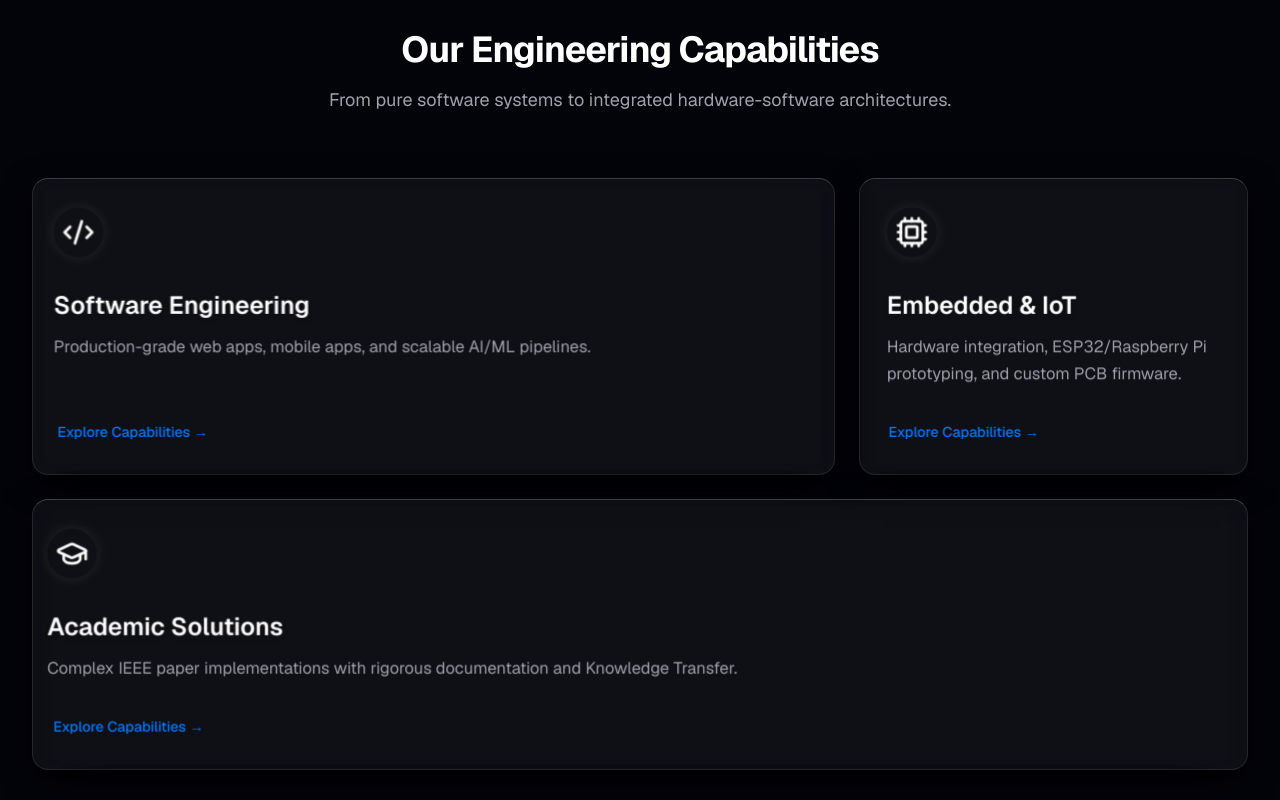
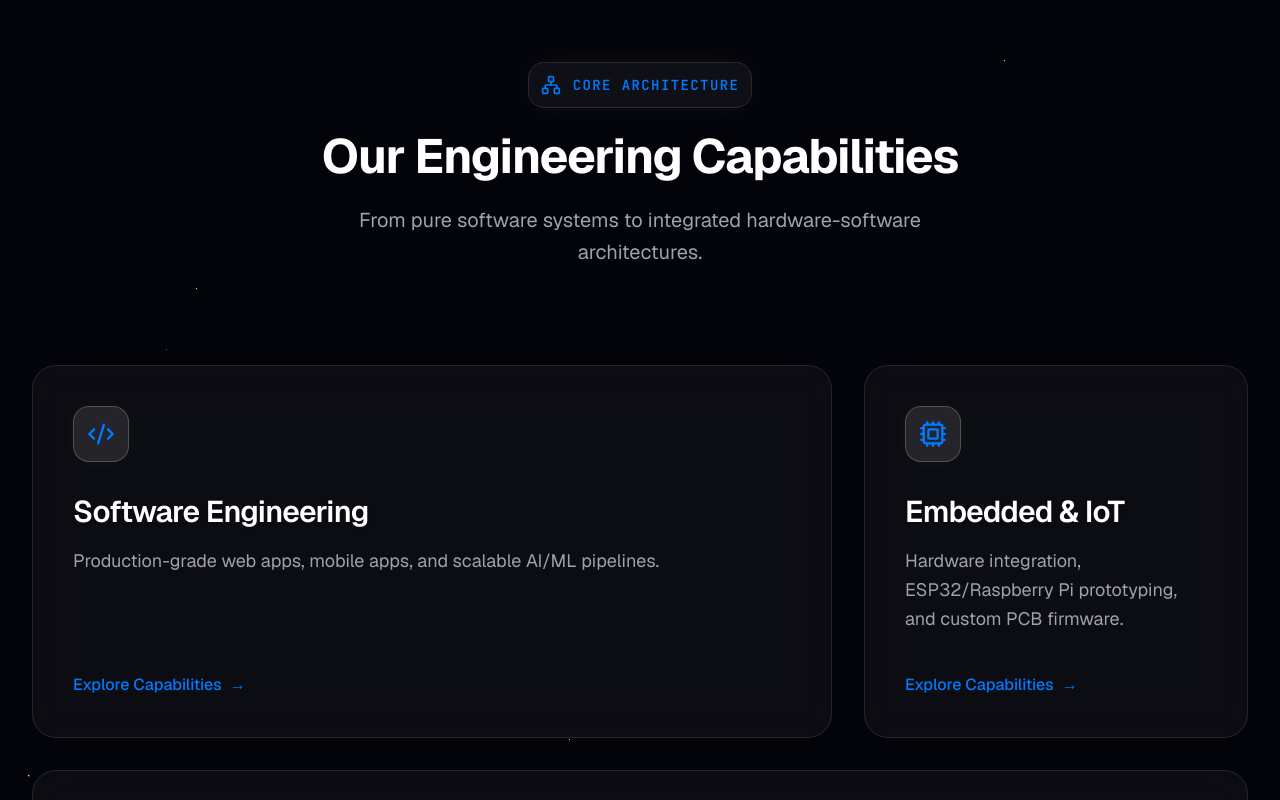
Before and after one commit to MrMagner/KriveonTech, a Next.js app: page / in a window 1280 px wide. Shown: the part 900-1700 px from the top of the page. Built offline with nearby package versions, Linux system fonts and the light colour scheme.

Commit message:
fourth commit

```diff
--- /dev/null
+++ b/components/sections/Scene.tsx
@@ -0,0 +1,60 @@
+"use client";
+
+import { useRef } from "react";
+import { useFrame } from "@react-three/fiber";
+import { Stars, PerspectiveCamera } from "@react-three/drei";
+import * as THREE from "three";
+
+/**
+ * Clean, theme-aligned 3D background.
+ * Uses a subtle particle field that reacts gently to mouse movement.
+ */
+export function Scene() {
+  const groupRef = useRef<THREE.Group>(null);
+  const mousePosition = useRef({ x: 0, y: 0 });
+
+  useFrame((state, delta) => {
+    // Smoothly interpolate mouse position for a subtle parallax effect
+    mousePosition.current.x = THREE.MathUtils.lerp(
+      mousePosition.current.x,
+      (state.mouse.x * Math.PI) / 20,
+      0.05
+    );
+    mousePosition.current.y = THREE.MathUtils.lerp(
+      mousePosition.current.y,
+      (state.mouse.y * Math.PI) / 20,
+      0.05
+    );
+
+    if (groupRef.current) {
+      // Subtle rotation based on mouse
+      groupRef.current.rotation.x = -mousePosition.current.y;
+      groupRef.current.rotation.y = mousePosition.current.x;
+
+      // Constant very slow rotation for life
+      groupRef.current.rotation.z += delta * 0.02;
+    }
+  });
+
+  return (
+    <>
+      <PerspectiveCamera makeDefault position={[0, 0, 10]} fov={45} />
+
+      {/* Subtle lighting matching the website's dark/blue theme */}
+      <ambientLight intensity={0.2} color="#007AFF" />
+
+      <group ref={groupRef}>
+        {/* Deep background stars/particles matching the theme */}
+        <Stars
+          radius={50}
+          depth={50}
+          count={500}
+          factor={2}
+          saturation={1}
+          fade
+          speed={0.3}
+        />
+      </group>
+    </>
+  );
+}
--- a/components/sections/ServicesBento.tsx
+++ b/components/sections/ServicesBento.tsx
@@ -1,76 +1,202 @@
 "use client";
 
+import { useRef } from "react";
+import { Code2, Cpu, GraduationCap, Network } from "lucide-react";
+import Link from "next/link";
 import { motion } from "framer-motion";
-import { Code2, Cpu, GraduationCap } from "lucide-react";
-import Link from "next/link";
+import { Canvas } from "@react-three/fiber";
+import { Scene } from "./Scene";
 
-import { TiltCard } from "@/components/shared/TiltCard";
-
+/* ────────────────────────────────────────────
+   Data
+   ──────────────────────────────────────────── */
 const services = [
   {
     title: "Software Engineering",
-    description: "Production-grade web apps, mobile apps, and scalable AI/ML pipelines.",
-    icon: <Code2 className="w-8 h-8 text-foreground" />,
+    description:
+      "Production-grade web apps, mobile apps, and scalable AI/ML pipelines.",
+    icon: Code2,
+    direction: "left" as const,
     colSpan: "md:col-span-2",
+    ariaLabel: "Software Engineering capabilities",
   },
   {
     title: "Embedded & IoT",
-    description: "Hardware integration, ESP32/Raspberry Pi prototyping, and custom PCB firmware.",
-    icon: <Cpu className="w-8 h-8 text-foreground" />,
+    description:
+      "Hardware integration, ESP32/Raspberry Pi prototyping, and custom PCB firmware.",
+    icon: Cpu,
+    direction: "right" as const,
     colSpan: "md:col-span-1",
+    ariaLabel: "Embedded and IoT capabilities",
   },
   {
     title: "Academic Solutions",
-    description: "Complex IEEE paper implementations with rigorous documentation and Knowledge Transfer.",
-    icon: <GraduationCap className="w-8 h-8 text-foreground" />,
+    description:
+      "Complex IEEE paper implementations with rigorous documentation and Knowledge Transfer.",
+    icon: GraduationCap,
+    direction: "bottom" as const,
     colSpan: "md:col-span-3",
+    ariaLabel: "Academic Solutions capabilities",
   },
 ];
 
+/* ────────────────────────────────────────────
+   Animation Variants
+   ──────────────────────────────────────────── */
+const headerVariants = {
+  hidden: { opacity: 0, y: 30 },
+  visible: {
+    opacity: 1,
+    y: 0,
+    transition: { duration: 0.8, ease: [0.16, 1, 0.3, 1] }
+  }
+};
+
+const cardVariants = {
+  hidden: (direction: string) => ({
+    opacity: 0,
+    scale: 0.8,
+    x: direction === "left" ? -100 : direction === "right" ? 100 : 0,
+    y: direction === "bottom" ? 100 : 20,
+    rotateZ: direction === "left" ? -2 : direction === "right" ? 2 : 0,
+  }),
+  visible: (direction: string) => ({
+    opacity: 1,
+    scale: 1,
+    x: 0,
+    y: 0,
+    rotateZ: 0,
+    transition: {
+      type: "spring",
+      damping: 20,
+      stiffness: 70,
+      mass: 1,
+      delay: direction === "left" ? 0.0 : direction === "right" ? 0.1 : 0.12,
+    }
+  })
+};
+
+/* ────────────────────────────────────────────
+   Component
+   ──────────────────────────────────────────── */
 export function ServicesBento() {
+  const containerRef = useRef<HTMLElement>(null);
+
   return (
-    <section className="py-24 bg-background">
-      <div className="max-w-7xl mx-auto px-4 sm:px-6 lg:px-8">
-        <div className="text-center mb-16">
-          <h2 className="text-3xl md:text-4xl font-bold tracking-tight text-foreground mb-4">
+    <section
+      ref={containerRef}
+      id="engineering-capabilities"
+      className="relative py-32 bg-background overflow-hidden min-h-[100vh] flex flex-col justify-center"
+      aria-label="Engineering Capabilities"
+    >
+      {/* ── 3D Background Canvas ── */}
+      <div className="absolute inset-0 z-0 pointer-events-none">
+        <Canvas dpr={[1, 1.5]} gl={{ antialias: false }}>
+          <Scene />
+        </Canvas>
+      </div>
+
+      <div className="max-w-7xl mx-auto px-4 sm:px-6 lg:px-8 relative z-10 w-full">
+        {/* ── Header ── */}
+        <motion.div
+          className="text-center mb-24"
+          variants={headerVariants}
+          initial="hidden"
+          whileInView="visible"
+          viewport={{ once: true, margin: "-20%" }}
+        >
+          <div className="inline-flex items-center justify-center p-3 mb-6 rounded-2xl bg-white/5 border border-white/10 shadow-[0_0_30px_rgba(255,255,255,0.05)] backdrop-blur-md">
+            <Network className="w-5 h-5 text-primary mr-3" aria-hidden="true" />
+            <span className="font-mono text-sm tracking-widest uppercase text-primary font-semibold">
+              Core Architecture
+            </span>
+          </div>
+          <h2 className="text-4xl md:text-5xl font-bold tracking-tight text-foreground mb-6">
             Our Engineering Capabilities
           </h2>
-          <p className="text-muted-foreground max-w-2xl mx-auto text-lg">
+          <p className="text-muted-foreground max-w-2xl mx-auto text-lg md:text-xl leading-relaxed">
             From pure software systems to integrated hardware-software architectures.
           </p>
-        </div>
+        </motion.div>
 
-        <div className="grid grid-cols-1 md:grid-cols-3 gap-6">
-          {services.map((service, index) => (
-            <motion.div
-              key={index}
-              initial={{ opacity: 0, y: 20 }}
-              whileInView={{ opacity: 1, y: 0 }}
-              viewport={{ once: true, margin: "-100px" }}
-              transition={{ duration: 0.5, delay: index * 0.1 }}
-              whileHover={{ y: -4 }}
-              className={`${service.colSpan}`}
-            >
-              <TiltCard className="p-8 rounded-2xl bg-white/5 backdrop-blur-md border border-white/10 hover:border-primary/50 flex flex-col justify-between shadow-[0_10px_30px_rgba(0,0,0,0.8)] border-t-white/20 transition-all">
-                <div style={{ transform: "translateZ(30px)", transformStyle: "preserve-3d" }}>
-                  <div className="mb-6 inline-block shadow-[0_0_15px_rgba(255,255,255,0.1)] rounded-full p-2">
-                    {service.icon}
+        {/* ── Card Grid ── */}
+        <div
+          className="grid grid-cols-1 md:grid-cols-3 gap-8"
+          role="list"
+          aria-label="Engineering service categories"
+        >
+          {services.map((service) => {
+            const Icon = service.icon;
+            return (
+              <motion.div
+                key={service.title}
+                custom={service.direction}
+                variants={cardVariants}
+                initial="hidden"
+                whileInView="visible"
+                viewport={{ once: true, margin: "-20%" }}
+                whileHover={{
+                  y: -8,
+                  scale: 1.02,
+                  transition: { type: "spring", stiffness: 300, damping: 20 }
+                }}
+                className={`capability-card ${service.colSpan} rounded-3xl bg-white/[0.04] backdrop-blur-xl border border-white/10 relative overflow-hidden group cursor-pointer`}
+                role="listitem"
+                aria-label={service.ariaLabel}
+                tabIndex={0}
+              >
+                {/* Hover gradient overlay */}
+                <div
+                  className="absolute inset-0 bg-gradient-to-br from-primary/[0.15] via-transparent to-transparent opacity-0 group-hover:opacity-100 transition-opacity duration-500 pointer-events-none"
+                  aria-hidden="true"
+                />
+
+                {/* Inner Glow on hover */}
+                <div className="absolute inset-0 opacity-0 group-hover:opacity-100 transition-opacity duration-700 pointer-events-none">
+                   <div className="absolute top-0 right-0 w-64 h-64 bg-primary/20 rounded-full blur-[80px] -translate-y-1/2 translate-x-1/2" />
+                </div>
+
+                <div className="relative z-10 p-8 md:p-10 flex flex-col justify-between h-full">
+                  <div>
+                    {/* Icon */}
+                    <div className="mb-8 inline-flex items-center justify-center w-14 h-14 rounded-2xl bg-white/10 border border-white/20 shadow-[0_0_20px_rgba(255,255,255,0.04)] group-hover:scale-110 group-hover:border-primary/50 group-hover:shadow-[0_0_30px_rgba(0,122,255,0.3)] transition-all duration-500">
+                      <Icon
+                        className="w-7 h-7 text-primary group-hover:text-white transition-colors duration-300"
+                        aria-hidden="true"
+                      />
+                    </div>
+
+                    {/* Title */}
+                    <h3 className="text-2xl md:text-3xl font-semibold text-white mb-4 tracking-tight drop-shadow-sm">
+                      {service.title}
+                    </h3>
+
+                    {/* Description */}
+                    <p className="text-muted-foreground leading-relaxed text-base md:text-lg group-hover:text-white/80 transition-colors duration-300">
+                      {service.description}
+                    </p>
                   </div>
-                  <h3 className="text-2xl font-semibold text-foreground mb-3 drop-shadow-md">
-                    {service.title}
-                  </h3>
-                  <p className="text-muted-foreground leading-relaxed">
-                    {service.description}
-                  </p>
+
+                  {/* CTA */}
+                  <div className="mt-10">
+                    <Link
+                      href="/services"
+                      className="text-primary font-medium text-sm md:text-base inline-flex items-center group-hover:text-white transition-colors duration-300 group/link"
+                      tabIndex={-1}
+                    >
+                      Explore Capabilities
+                      <span
+                        className="ml-2 inline-block group-hover/link:translate-x-1.5 transition-transform duration-300"
+                        aria-hidden="true"
+                      >
+                        →
+                      </span>
+                    </Link>
+                  </div>
                 </div>
-                <div className="mt-8" style={{ transform: "translateZ(20px)" }}>
-                  <Link href="/services" className="text-primary hover:text-accent font-medium text-sm inline-flex items-center transition-colors">
-                    Explore Capabilities &rarr;
-                  </Link>
-                </div>
-              </TiltCard>
-            </motion.div>
-          ))}
+              </motion.div>
+            );
+          })}
         </div>
       </div>
     </section>
--- a/package.json
+++ b/package.json
@@ -11,6 +11,9 @@
   "dependencies": {
     "@base-ui/react": "^1.6.0",
     "@radix-ui/react-slot": "^1.3.0",
+    "@react-three/drei": "^10.7.7",
+    "@react-three/fiber": "^9.6.1",
+    "@theatre/core": "^0.7.2",
     "class-variance-authority": "^0.7.1",
     "clsx": "^2.1.1",
     "framer-motion": "^12.42.0",
@@ -20,6 +23,7 @@
     "react-dom": "19.2.4",
     "shadcn": "^4.11.1",
     "tailwind-merge": "^3.6.0",
+    "three": "^0.185.0",
     "tw-animate-css": "^1.4.0"
   },
   "devDependencies": {
@@ -27,6 +31,7 @@
     "@types/node": "^20",
     "@types/react": "^19",
     "@types/react-dom": "^19",
+    "@types/three": "^0.185.0",
     "babel-plugin-react-compiler": "1.0.0",
     "eslint": "^9",
     "eslint-config-next": "16.2.9",
```
Also changed, not shown: 1 other file (tests, documents, lock files or other folders).
